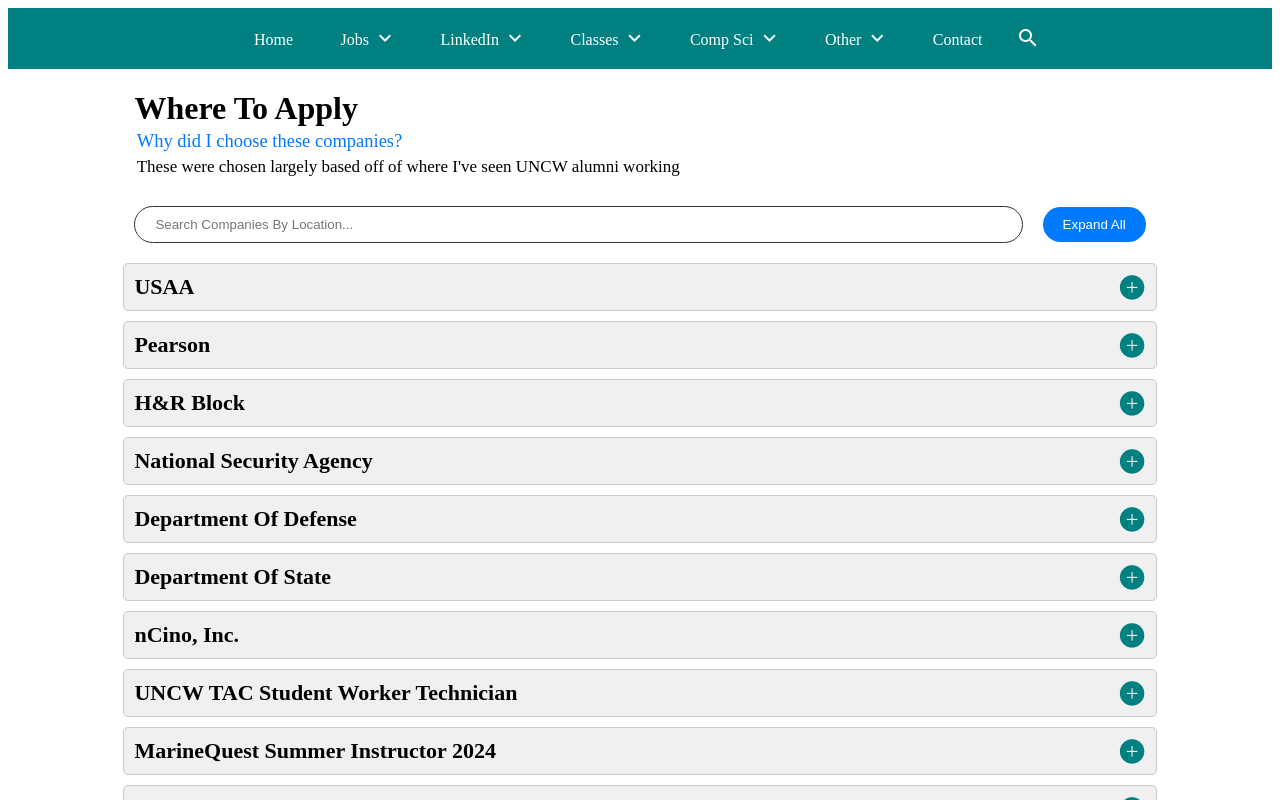
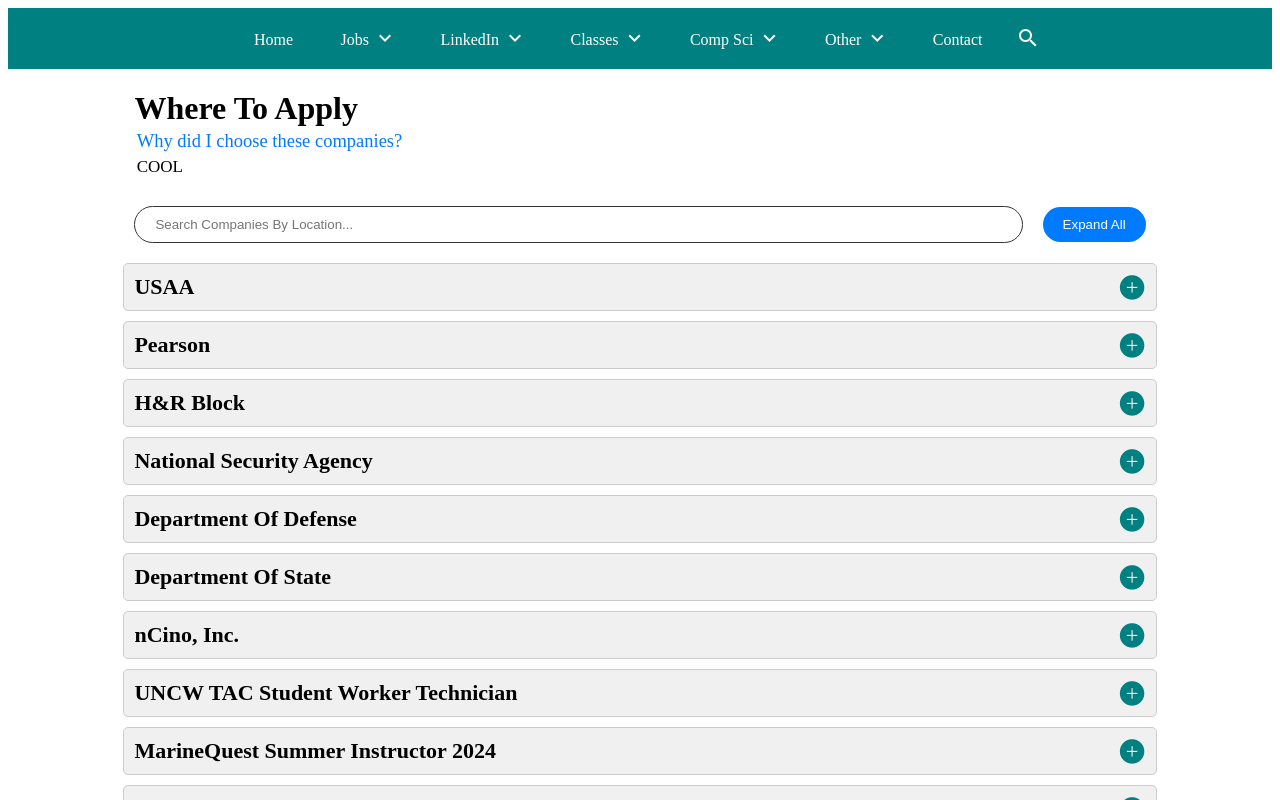
Before and after one commit to MichaelT-178/ForGuy, a Vue app: page /apply in a window 1280 px wide. Both pictures are taken after a click on the element "Why did I choose these companies?". Shown: the top 800 px of the page. Built offline with nearby package versions, Linux system fonts and the light colour scheme.

Commit message:
Added changes to Where To Apply

```diff
--- a/src/Views/jobs/WhereToApply.vue
+++ b/src/Views/jobs/WhereToApply.vue
@@ -3,7 +3,7 @@
         <div class="top-section">
             <h1>Where To Apply</h1>
             <span class="expand-text" @click="toggleExplanation">Why did I choose these companies?</span>
-            <p class="companies-found" v-if="explainOpen">These were chosen largely based off of where I've seen UNCW alumni working</p>
+            <p class="companies-found" v-if="explainOpen">{{ pageDescription }}</p>
             <div class="search-expand-wrapper">
                 <input type="text" v-model="searchQuery" placeholder="Search Companies By Location..." class="search-bar" />
                 <button @click="toggleAll" class="expand-all-btn">{{ allOpen ? 'Close All' : 'Expand All' }}</button>
@@ -27,6 +27,7 @@
 const searchQuery = ref('');
 const allOpen = ref(false);
 const explainOpen = ref(false);
+const pageDescription = jsonData.value["Description"];
 
 const filteredCompanies = computed(() => {
     if (!searchQuery.value) {
--- a/src/data/WhereToApply.json
+++ b/src/data/WhereToApply.json
@@ -1,4 +1,5 @@
 {
+    "Page": "Where To Apply",
     "Description": "COOL",
     "Companies": [
         {
```
